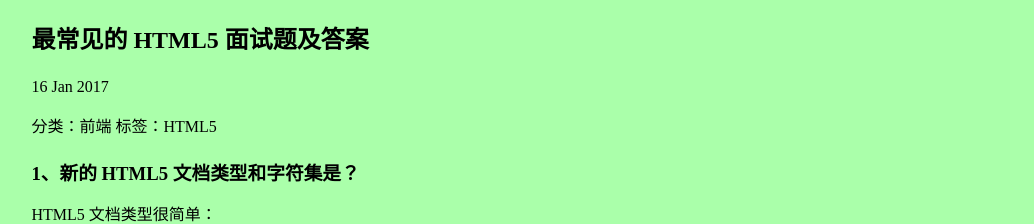
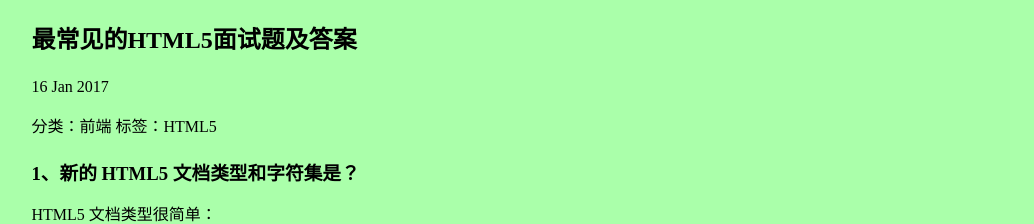
Before and after one commit to ftconan/pinmingkenan.github.io, a Jekyll site: the page built from _posts/2017-01-16-最常见的 HTML5 面试题及答案.html, in a window 1280 px wide and 900 px high. Shown: the top 224 px of the window, without its empty margins (103-1137 px from the left). Built offline with Jekyll 4.4.1, drawn with Linux system fonts in a browser that asks for light colours; some of the changed lines change nothing that is shown.

Commit message:
修改文章

```diff
--- a/_posts/2017-01-16-最常见的 HTML5 面试题及答案.html
+++ b/_posts/2017-01-16-最常见的 HTML5 面试题及答案.html
@@ -1,9 +1,9 @@
 ---
 layout: default
-permalink: 最常见的 HTML5 面试题及答案.html
+permalink: 最常见的HTML5面试题及答案.html
 category: 前端
 tags: HTML5
-title: 最常见的 HTML5 面试题及答案
+title: 最常见的HTML5面试题及答案
 ---
 <article>
 	<h2>{{ page.title }}</h2>
```
